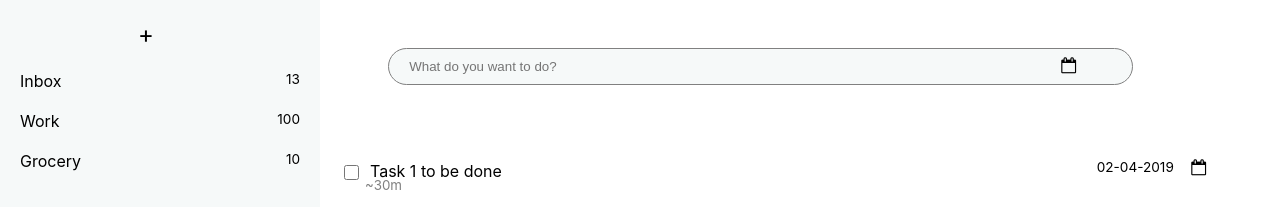
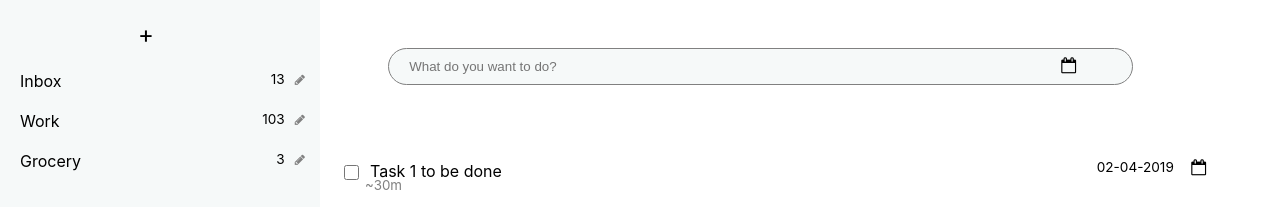
Before and after one commit to naqvijafar91/focus, a React (Create React App) app: page / in a window 1280 px wide. Shown: the top 207 px of the page. Built offline with nearby package versions, Linux system fonts and the light colour scheme.

Commit message:
Edit button added on folder

```diff
--- a/src/App.js
+++ b/src/App.js
@@ -5,17 +5,20 @@ import { BrowserRouter as Router, Route, Redirect } from "react-router-dom";
 import FolderItem from './folders/folderItem';
 import Folders from './folders/folders';
 import Tasks from './tasks/tasks';
+import Helmet from 'react-helmet';
 
 class App extends Component {
   render() {
     return (
       <div id="container">
-
-      <Folders/>
-      <Tasks/>
+        <Helmet>
+          <link rel="stylesheet" href="https://cdnjs.cloudflare.com/ajax/libs/font-awesome/4.7.0/css/font-awesome.min.css" />
+        </Helmet>
+        <Folders />
+        <Tasks />
       </div>
 
-  );
+    );
   }
 }
 
--- a/src/folders/folders.css
+++ b/src/folders/folders.css
@@ -45,3 +45,11 @@ cursor: pointer;
     padding-right: 10px;
     font-size: 0.85em;
 }
+
+.rename-folder-icon {
+    float: right;
+    font-size: 0.75em;
+    margin-right: 5px;
+    margin-top: 3px;
+    color:gray;
+}
--- a/src/folders/folders.js
+++ b/src/folders/folders.js
@@ -3,6 +3,9 @@ import './folders.css';
 class Folders extends Component {
 
     render() {
+        const editIconStyle = {
+            fontSize: '0.75em'
+          };
         return (
         <div id="folders">
             <span id="add-folder">+</span>
@@ -10,19 +13,25 @@ class Folders extends Component {
                 <li>
                     <div>
                         <span>Inbox</span>
+                        <i class="fa fa-pencil rename-folder-icon" aria-hidden="true"
+                        style={editIconStyle}></i>
                         <span class="remaining-tasks">13</span>
                     </div>
                 </li>
                 <li>
                     <div>
                         <span>Work</span>
-                        <span class="remaining-tasks">100</span>
+                        <i class="fa fa-pencil rename-folder-icon" aria-hidden="true"
+                        style={editIconStyle}></i>
+                        <span class="remaining-tasks">103</span>
                     </div>
                 </li>
                 <li>
                     <div>
                         <span>Grocery</span>
-                        <span class="remaining-tasks">10</span>
+                        <i class="fa fa-pencil rename-folder-icon" aria-hidden="true"
+                        style={editIconStyle}></i>
+                        <span class="remaining-tasks">3</span>
                     </div>
                 </li>
             </ul>
--- a/src/tasks/tasks.js
+++ b/src/tasks/tasks.js
@@ -1,17 +1,17 @@
 import React, { Component } from 'react';
 import './tasks.css';
-import {Helmet} from "react-helmet";
+import { Helmet } from "react-helmet";
 import AddTask from './addTask';
 import TaskList from './taskList';
 
 class Tasks extends Component {
 
-    constructor(props,context) {
-        super(props,context);
-        this.state={
-            tasks : [ {id:1,task:'Task 1 to be done'},
-            {id:2,task:'Task 2'},{id:3,task:'Task 3'},
-            {id:4,task:'Task 4'}]
+    constructor(props, context) {
+        super(props, context);
+        this.state = {
+            tasks: [{ id: 1, task: 'Task 1 to be done' },
+            { id: 2, task: 'Task 2' }, { id: 3, task: 'Task 3' },
+            { id: 4, task: 'Task 4' }]
         }
         this.onNewTaskAdded = this.onNewTaskAdded.bind(this);
         this.onTaskCompleted = this.onTaskCompleted.bind(this);
@@ -20,17 +20,17 @@ class Tasks extends Component {
     onTaskCompleted(taskID) {
         // Loop through the tasks array and remove task with this id
         const updatedTasks = this.state.tasks.filter((taskItem) => {
-            if(taskItem.id==taskID)
+            if (taskItem.id == taskID)
                 return false;
             return true;
         });
-        this.setState({tasks:updatedTasks});
+        this.setState({ tasks: updatedTasks });
     }
 
     onNewTaskAdded(taskToBeAdded) {
         console.log(taskToBeAdded);
         this.setState({
-            tasks : [...this.state.tasks,{id:100,task:taskToBeAdded}]
+            tasks: [...this.state.tasks, { id: 100, task: taskToBeAdded }]
         });
 
     }
@@ -38,11 +38,8 @@ class Tasks extends Component {
         const tasks = this.state.tasks;
         return (
             <div id="main">
-            <Helmet>
-                <link rel="stylesheet" href="https://cdnjs.cloudflare.com/ajax/libs/font-awesome/4.7.0/css/font-awesome.min.css"/>
-            </Helmet>
-                <AddTask onNewTaskAdded={this.onNewTaskAdded}/>
-                <TaskList tasks={tasks} onTaskCompleted={this.onTaskCompleted}/>
+                <AddTask onNewTaskAdded={this.onNewTaskAdded} />
+                <TaskList tasks={tasks} onTaskCompleted={this.onTaskCompleted} />
             </div>
         );
     }
```
